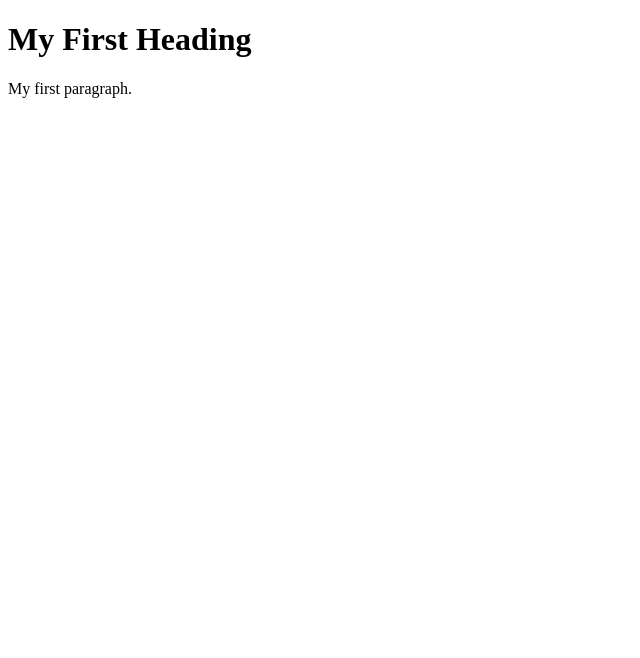
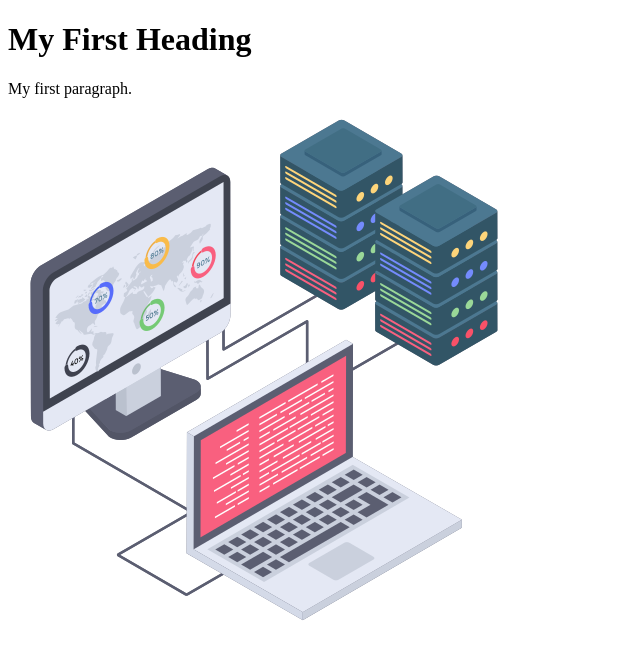
Before and after one commit to kingsley-odame/git-practice, a plain HTML site: page index.html in a window 1280 px wide. Shown: the whole page, without its empty margins (0-640 px from the left). Drawn offline with Linux system fonts and the light colour scheme.

Commit message:
added image file to index.html

```diff
--- a/index.html
+++ b/index.html
@@ -7,6 +7,6 @@
 
 <h1>My First Heading</h1>
 <p>My first paragraph.</p>
-
+<img src="cloud-computing.PNG">
 </body>
 </html>
```
Also changed, not shown: cloud-computing.png (added).
